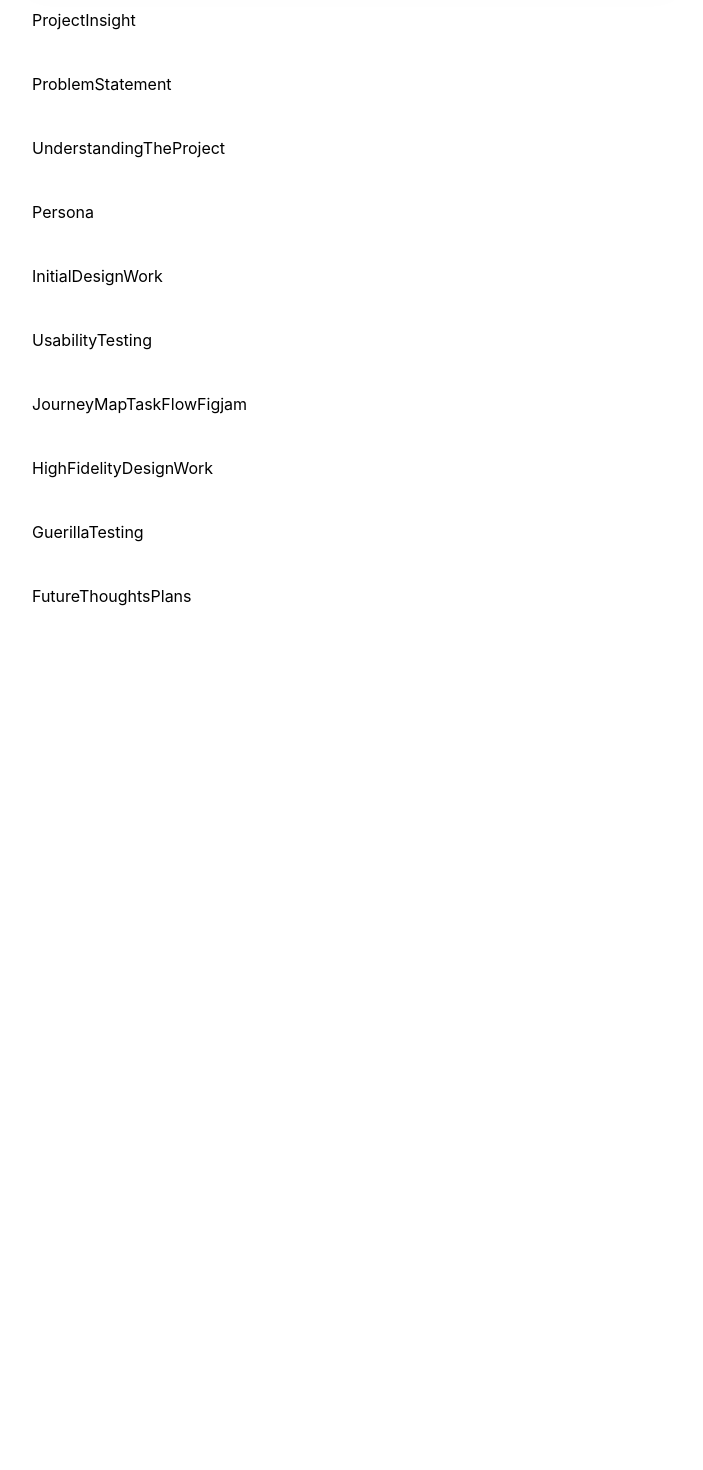
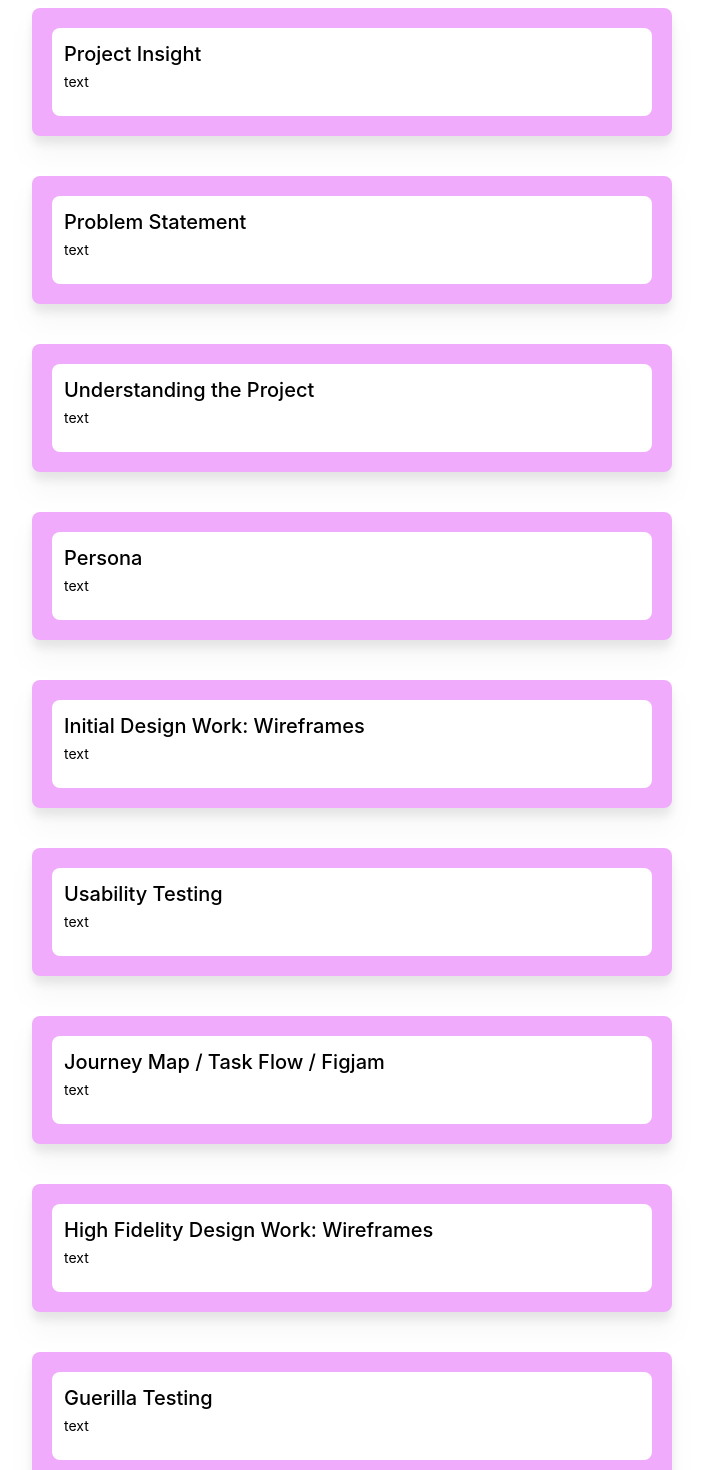
Before and after one commit to davemurdock55/wiki-realms-ui-case-study, a React (Create React App) app: page / in a window 1280 px wide. Shown: the part 980-2450 px from the top of the page, without its empty margins (288-991 px from the left). Before the commit the page ends 1628 px from the top, so only its background shows below. Built offline with nearby package versions, Linux system fonts and the light colour scheme; a web font is replaced by a local one.

Commit message:
Added base container styling for each section

```diff
--- a/src/components/FutureThoughtsPlans.tsx
+++ b/src/components/FutureThoughtsPlans.tsx
@@ -1,5 +1,12 @@
 import React from "react";
 
 export default function FutureThoughtsPlans() {
-  return <div>FutureThoughtsPlans</div>;
+  return (
+    <div className="p-5 rounded-lg bg-fuchsia-300 drop-shadow-xl">
+      <div className="p-3 bg-white rounded-lg">
+        <h2 className="mb-1 text-xl font-medium">Future Thoughts & Plans</h2>
+        <p className="mb-3 text-sm">text</p>
+      </div>
+    </div>
+  );
 }
--- a/src/components/GuerillaTesting.tsx
+++ b/src/components/GuerillaTesting.tsx
@@ -1,5 +1,12 @@
 import React from "react";
 
 export default function GuerillaTesting() {
-  return <div>GuerillaTesting</div>;
+  return (
+    <div className="p-5 rounded-lg bg-fuchsia-300 drop-shadow-xl">
+      <div className="p-3 bg-white rounded-lg">
+        <h2 className="mb-1 text-xl font-medium">Guerilla Testing</h2>
+        <p className="mb-3 text-sm">text</p>
+      </div>
+    </div>
+  );
 }
--- a/src/components/HighFidelityDesignWork.tsx
+++ b/src/components/HighFidelityDesignWork.tsx
@@ -1,5 +1,12 @@
 import React from "react";
 
 export default function HighFidelityDesignWork() {
-  return <div>HighFidelityDesignWork</div>;
+  return (
+    <div className="p-5 rounded-lg bg-fuchsia-300 drop-shadow-xl">
+      <div className="p-3 bg-white rounded-lg">
+        <h2 className="mb-1 text-xl font-medium">High Fidelity Design Work: Wireframes</h2>
+        <p className="mb-3 text-sm">text</p>
+      </div>
+    </div>
+  );
 }
--- a/src/components/InitialDesignWork.tsx
+++ b/src/components/InitialDesignWork.tsx
@@ -1,5 +1,12 @@
 import React from "react";
 
 export default function InitialDesignWork() {
-  return <div>InitialDesignWork</div>;
+  return (
+    <div className="p-5 rounded-lg bg-fuchsia-300 drop-shadow-xl">
+      <div className="p-3 bg-white rounded-lg">
+        <h2 className="mb-1 text-xl font-medium">Initial Design Work: Wireframes</h2>
+        <p className="mb-3 text-sm">text</p>
+      </div>
+    </div>
+  );
 }
--- a/src/components/JourneyMapTaskFlowFigjam.tsx
+++ b/src/components/JourneyMapTaskFlowFigjam.tsx
@@ -1,5 +1,12 @@
 import React from "react";
 
 export default function JourneyMapTaskFlowFigjam() {
-  return <div>JourneyMapTaskFlowFigjam</div>;
+  return (
+    <div className="p-5 rounded-lg bg-fuchsia-300 drop-shadow-xl">
+      <div className="p-3 bg-white rounded-lg">
+        <h2 className="mb-1 text-xl font-medium">Journey Map / Task Flow / Figjam</h2>
+        <p className="mb-3 text-sm">text</p>
+      </div>
+    </div>
+  );
 }
--- a/src/components/Persona.tsx
+++ b/src/components/Persona.tsx
@@ -1,5 +1,12 @@
 import React from "react";
 
 export default function Persona() {
-  return <div>Persona</div>;
+  return (
+    <div className="p-5 rounded-lg bg-fuchsia-300 drop-shadow-xl">
+      <div className="p-3 bg-white rounded-lg">
+        <h2 className="mb-1 text-xl font-medium">Persona</h2>
+        <p className="mb-3 text-sm">text</p>
+      </div>
+    </div>
+  );
 }
--- a/src/components/ProblemStatement.tsx
+++ b/src/components/ProblemStatement.tsx
@@ -1,5 +1,12 @@
 import React from "react";
 
 export default function ProblemStatement() {
-  return <div>ProblemStatement</div>;
+  return (
+    <div className="p-5 rounded-lg bg-fuchsia-300 drop-shadow-xl">
+      <div className="p-3 bg-white rounded-lg">
+        <h2 className="mb-1 text-xl font-medium">Problem Statement</h2>
+        <p className="mb-3 text-sm">text</p>
+      </div>
+    </div>
+  );
 }
--- a/src/components/ProjectInsight.tsx
+++ b/src/components/ProjectInsight.tsx
@@ -1,5 +1,12 @@
 import React from "react";
 
 export default function ProjectInsight() {
-  return <div>ProjectInsight</div>;
+  return (
+    <div className="p-5 rounded-lg bg-fuchsia-300 drop-shadow-xl">
+      <div className="p-3 bg-white rounded-lg">
+        <h2 className="mb-1 text-xl font-medium">Project Insight</h2>
+        <p className="mb-3 text-sm">text</p>
+      </div>
+    </div>
+  );
 }
--- a/src/components/UnderstandingTheProject.tsx
+++ b/src/components/UnderstandingTheProject.tsx
@@ -1,5 +1,12 @@
 import React from "react";
 
 export default function UnderstandingTheProject() {
-  return <div>UnderstandingTheProject</div>;
+  return (
+    <div className="p-5 rounded-lg bg-fuchsia-300 drop-shadow-xl">
+      <div className="p-3 bg-white rounded-lg">
+        <h2 className="mb-1 text-xl font-medium">Understanding the Project</h2>
+        <p className="mb-3 text-sm">text</p>
+      </div>
+    </div>
+  );
 }
--- a/src/components/UsabilityTesting.tsx
+++ b/src/components/UsabilityTesting.tsx
@@ -1,5 +1,12 @@
 import React from "react";
 
 export default function UsabilityTesting() {
-  return <div>UsabilityTesting</div>;
+  return (
+    <div className="p-5 rounded-lg bg-fuchsia-300 drop-shadow-xl">
+      <div className="p-3 bg-white rounded-lg">
+        <h2 className="mb-1 text-xl font-medium">Usability Testing</h2>
+        <p className="mb-3 text-sm">text</p>
+      </div>
+    </div>
+  );
 }
```
